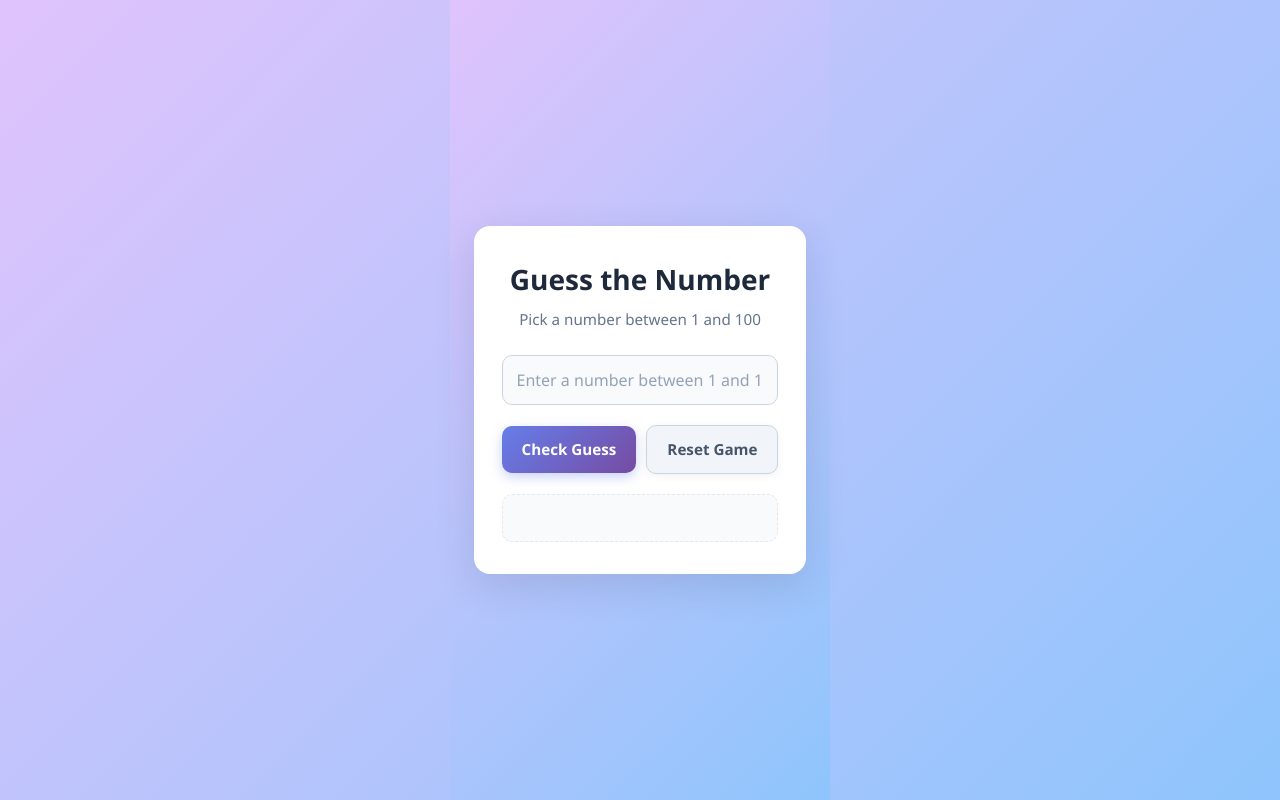
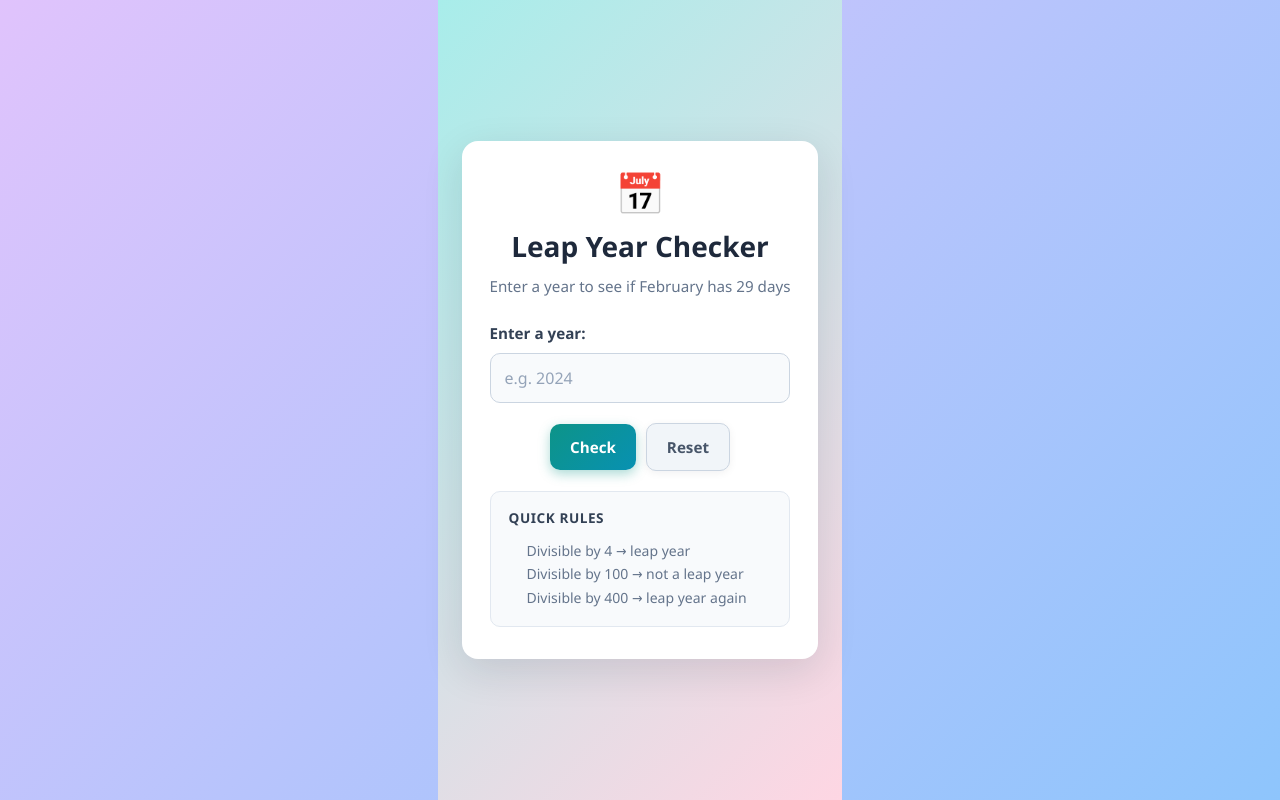
Before and after one commit to varadkakatkar/react-practice2, a React (Vite) app: page / in a window 1280 px wide. Built offline with nearby package versions, Linux system fonts and the light colour scheme.

Commit message:
leap year code

```diff
--- a/App.js
+++ b/App.js
@@ -26,6 +26,7 @@ import CharacterCount from "./InterviewProblems/CharacterCount";
 import AgeCalculator from "./InterviewProblems/AgeCalculate";
 import Counter from "./InterviewProblems/customHooks/Counter";
 import GuessTheNumber from "./InterviewProblems/GuessTheNumber";
+import LeapYear from "./InterviewProblems/LeapYear";
 
 const App = () => {
   return (
@@ -57,7 +58,8 @@ const App = () => {
       {/* <CharacterCount /> */}
       {/* <AgeCalculator /> */}
       {/* <Counter /> */}
-      <GuessTheNumber />
+      {/* <GuessTheNumber /> */}
+      <LeapYear />
     </div>
   );
 };
--- /dev/null
+++ b/InterviewProblems/LeapYear.css
@@ -0,0 +1,190 @@
+.leap-year {
+  min-height: 100vh;
+  display: flex;
+  align-items: center;
+  justify-content: center;
+  padding: 24px;
+  background: linear-gradient(135deg, #a8edea, #fed6e3);
+  font-family: "Segoe UI", Tahoma, Geneva, Verdana, sans-serif;
+  box-sizing: border-box;
+}
+
+.leap-year *,
+.leap-year *::before,
+.leap-year *::after {
+  box-sizing: border-box;
+}
+
+.leap-year__card {
+  width: 100%;
+  max-width: 440px;
+  background: #ffffff;
+  border-radius: 16px;
+  padding: 32px 28px;
+  box-shadow: 0 12px 40px rgba(15, 23, 42, 0.12);
+  text-align: center;
+}
+
+.leap-year__icon {
+  font-size: 2.5rem;
+  line-height: 1;
+  margin-bottom: 12px;
+}
+
+.leap-year__title {
+  margin: 0 0 8px;
+  font-size: 1.75rem;
+  font-weight: 700;
+  color: #1e293b;
+}
+
+.leap-year__subtitle {
+  margin: 0 0 24px;
+  font-size: 0.95rem;
+  color: #64748b;
+  line-height: 1.5;
+}
+
+.leap-year__label {
+  display: block;
+  margin-bottom: 8px;
+  font-size: 0.95rem;
+  font-weight: 600;
+  color: #334155;
+  text-align: left;
+}
+
+.leap-year__input {
+  width: 100%;
+  padding: 12px 14px;
+  margin-bottom: 20px;
+  font-size: 1rem;
+  color: #0f172a;
+  background: #f8fafc;
+  border: 1px solid #cbd5e1;
+  border-radius: 10px;
+  outline: none;
+  transition: border-color 0.2s ease, box-shadow 0.2s ease;
+}
+
+.leap-year__input::placeholder {
+  color: #94a3b8;
+}
+
+.leap-year__input:focus {
+  border-color: #0d9488;
+  box-shadow: 0 0 0 3px rgba(13, 148, 136, 0.15);
+  background: #ffffff;
+}
+
+.leap-year__actions {
+  display: flex;
+  align-items: center;
+  justify-content: center;
+  gap: 10px;
+  flex-wrap: wrap;
+  margin-bottom: 20px;
+}
+
+.leap-year__btn {
+  padding: 12px 20px;
+  font-size: 0.95rem;
+  font-weight: 600;
+  border: none;
+  border-radius: 10px;
+  cursor: pointer;
+  transition: transform 0.15s ease, box-shadow 0.15s ease;
+}
+
+.leap-year__btn:hover {
+  transform: translateY(-1px);
+}
+
+.leap-year__btn:active {
+  transform: translateY(0);
+}
+
+.leap-year__btn--primary {
+  color: #ffffff;
+  background: linear-gradient(135deg, #0d9488, #0891b2);
+  box-shadow: 0 4px 12px rgba(13, 148, 136, 0.35);
+}
+
+.leap-year__btn--primary:hover {
+  box-shadow: 0 6px 16px rgba(13, 148, 136, 0.45);
+}
+
+.leap-year__btn--secondary {
+  color: #475569;
+  background: #f1f5f9;
+  border: 1px solid #cbd5e1;
+  box-shadow: 0 2px 8px rgba(15, 23, 42, 0.06);
+}
+
+.leap-year__btn--secondary:hover {
+  background: #e2e8f0;
+}
+
+.leap-year__result {
+  margin: 0 0 20px;
+  padding: 12px 14px;
+  font-size: 0.95rem;
+  line-height: 1.5;
+  border-radius: 10px;
+  min-height: 48px;
+  display: flex;
+  align-items: center;
+  justify-content: center;
+}
+
+.leap-year__result--leap {
+  color: #0f766e;
+  background: #f0fdfa;
+  border: 1px solid #99f6e4;
+}
+
+.leap-year__result--common {
+  color: #475569;
+  background: #f8fafc;
+  border: 1px solid #e2e8f0;
+}
+
+.leap-year__error {
+  margin: 0 0 20px;
+  padding: 12px 14px;
+  font-size: 0.95rem;
+  line-height: 1.5;
+  color: #b91c1c;
+  background: #fef2f2;
+  border: 1px solid #fecaca;
+  border-radius: 10px;
+}
+
+.leap-year__rules {
+  padding: 16px 18px;
+  text-align: left;
+  background: #f8fafc;
+  border: 1px solid #e2e8f0;
+  border-radius: 10px;
+}
+
+.leap-year__rules-title {
+  margin: 0 0 10px;
+  font-size: 0.85rem;
+  font-weight: 700;
+  color: #334155;
+  text-transform: uppercase;
+  letter-spacing: 0.04em;
+}
+
+.leap-year__rules-list {
+  margin: 0;
+  padding-left: 18px;
+  font-size: 0.875rem;
+  color: #64748b;
+  line-height: 1.7;
+}
+
+.leap-year__rules-list li::marker {
+  color: #0d9488;
+}
--- /dev/null
+++ b/InterviewProblems/LeapYear.js
@@ -0,0 +1,121 @@
+import React, { useState } from "react";
+import "./LeapYear.css";
+
+function isLeapYear(year) {
+  return (year % 4 === 0 && year % 100 !== 0) || year % 400 === 0;
+}
+
+function LeapYear() {
+  const [yearInput, setYearInput] = useState("");
+  const [result, setResult] = useState("");
+  const [error, setError] = useState("");
+
+  const checkLeapYear = () => {
+    const trimmed = yearInput.trim();
+
+    if (!trimmed) {
+      setError("Please enter a year");
+      setResult("");
+      return;
+    }
+
+    const year = Number(trimmed);
+
+    if (!Number.isInteger(year)) {
+      setError("Please enter a year");
+      setResult("");
+      return;
+    }
+
+    setError("");
+
+    if (isLeapYear(year)) {
+      setResult(`${year} is a Leap Year`);
+    } else {
+      setResult(`${year} is not a Leap Year`);
+    }
+  };
+
+  const handleReset = () => {
+    setYearInput("");
+    setResult("");
+    setError("");
+  };
+
+  const getResultClass = () => {
+    if (!result) return "";
+    if (result.includes("is a Leap Year")) return "leap-year__result--leap";
+    return "leap-year__result--common";
+  };
+
+  return (
+    <div className="leap-year">
+      <div className="leap-year__card">
+        <div className="leap-year__icon" aria-hidden="true">
+          📅
+        </div>
+        <h2 className="leap-year__title">Leap Year Checker</h2>
+        <p className="leap-year__subtitle">
+          Enter a year to see if February has 29 days
+        </p>
+
+        <label className="leap-year__label" htmlFor="year-input" data-testid="label-date">
+          Enter a year:
+        </label>
+
+        <input
+          id="year-input"
+          className="leap-year__input"
+          type="text"
+          placeholder="e.g. 2024"
+          value={yearInput}
+          data-testid="year-input"
+          onChange={(e) => setYearInput(e.target.value)}
+          onKeyDown={(e) => e.key === "Enter" && checkLeapYear()}
+        />
+
+        <div className="leap-year__actions">
+          <button
+            className="leap-year__btn leap-year__btn--primary"
+            data-testid="check-btn"
+            onClick={checkLeapYear}
+          >
+            Check
+          </button>
+          <button
+            className="leap-year__btn leap-year__btn--secondary"
+            onClick={handleReset}
+          >
+            Reset
+          </button>
+        </div>
+
+        {error && (
+          <p className="leap-year__error" data-testid="error-msg">
+            {error}
+          </p>
+        )}
+
+        {result && (
+          <p
+            className={`leap-year__result ${getResultClass()}`}
+            data-testid="result"
+          >
+            {result}
+          </p>
+        )}
+
+        <div className="leap-year__rules">
+          <p className="leap-year__rules-title">Quick rules</p>
+          <ul className="leap-year__rules-list">
+            <li>Divisible by 4 → leap year</li>
+            <li>Divisible by 100 → not a leap year</li>
+            <li>Divisible by 400 → leap year again</li>
+          </ul>
+        </div>
+      </div>
+    </div>
+  );
+}
+
+export default LeapYear;
```
